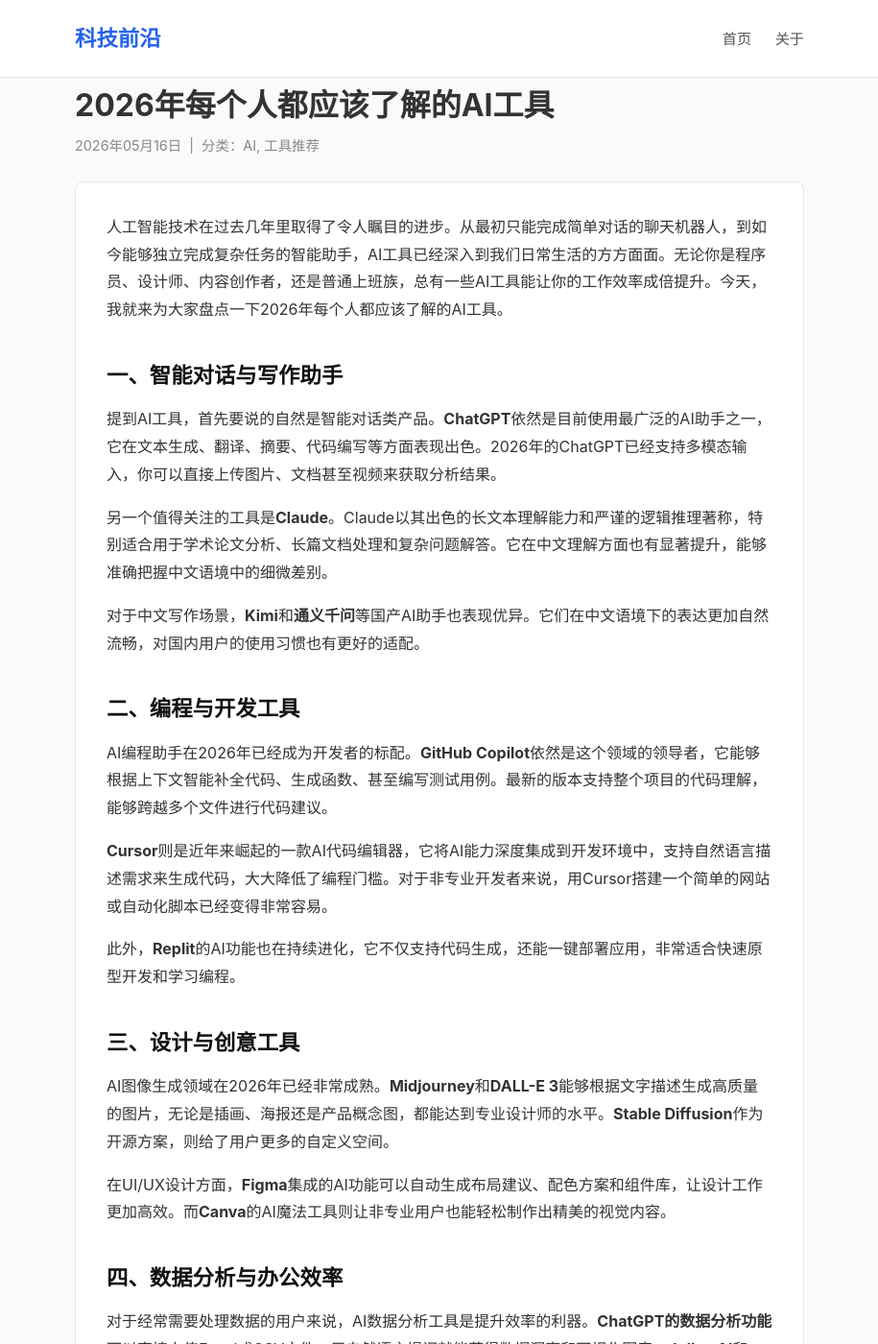
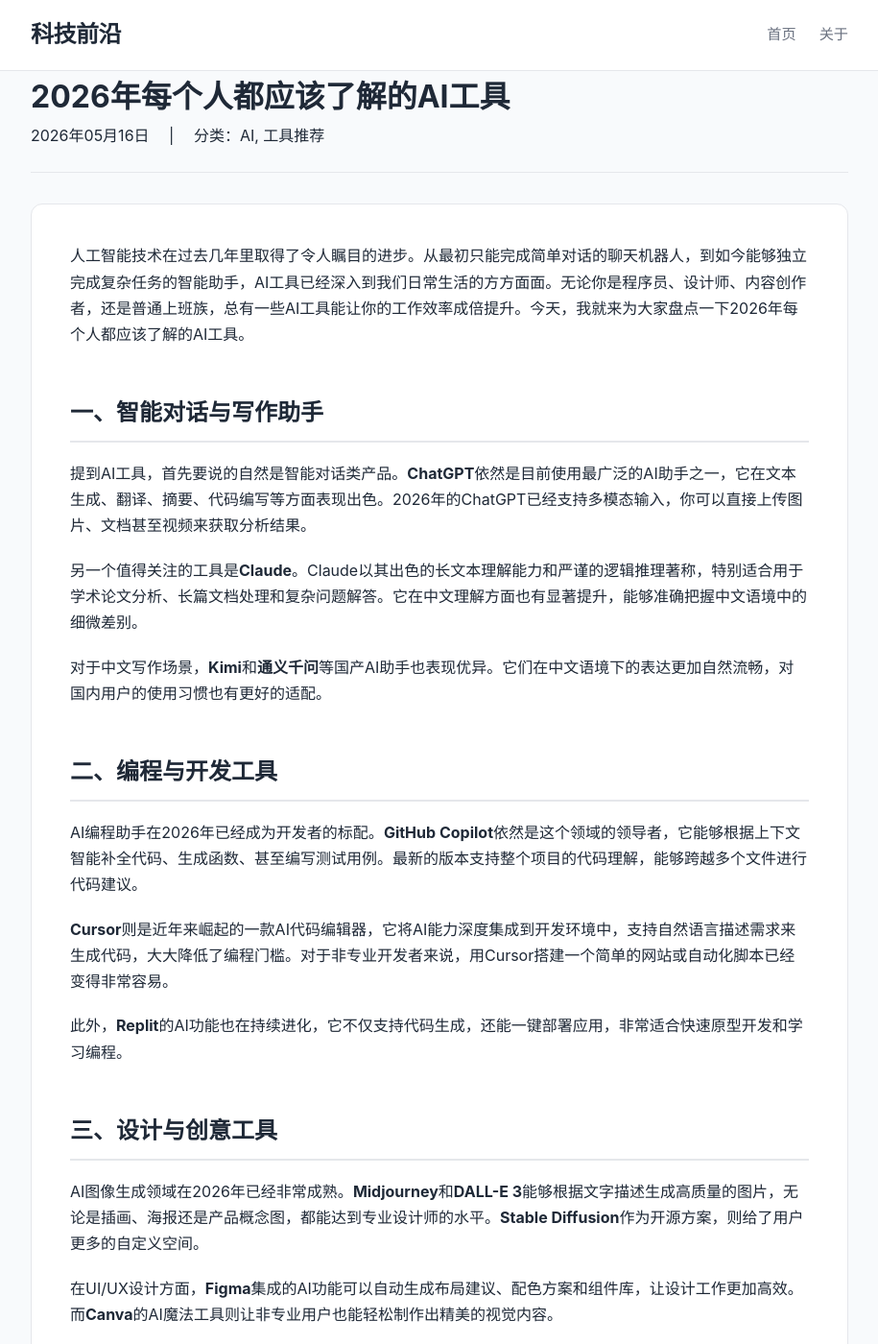
Before and after one commit to WDSEGA/WDSEGA.github.io, a Jekyll site: the page built from _posts/2026-05-16-ai-tools-everyone-should-know.md, in a window 1280 px wide and 1400 px high. Shown: the whole window at 96% size, without its empty margins (182-1097 px from the left). Built offline with Jekyll 4.4.1, drawn with Linux system fonts in a browser that asks for light colours; a script that is not in the unit is left out; some of the changed text lies outside the part shown.

Commit message:
style: upgrade blog UI with modern CSS
- Add CSS variables for consistent theming
- Improve card design with hover effects
- Add tags display on post cards
- Better typography and spacing
- Add pagination support
- Keep all 4 ad codes intact

```diff
--- a/_layouts/default.html
+++ b/_layouts/default.html
@@ -12,10 +12,12 @@
   <meta property="og:type" content="{% if page.layout == 'post' %}article{% else %}website{% endif %}">
   <meta property="og:url" content="{{ page.url | absolute_url }}">
   <meta property="og:site_name" content="{{ site.title }}">
+  {% if page.image %}<meta property="og:image" content="{{ page.image | absolute_url }}">{% endif %}
   <meta name="twitter:card" content="summary_large_image">
   <meta name="twitter:title" content="{% if page.title %}{{ page.title }}{% else %}{{ site.title }}{% endif %}">
   <meta name="twitter:description" content="{% if page.excerpt %}{{ page.excerpt | strip_html | truncate: 160 }}{% else %}{{ site.description }}{% endif %}">
   <link rel="canonical" href="{{ page.url | absolute_url }}">
+  <link rel="alternate" type="application/rss+xml" title="{{ site.title }}" href="{{ '/feed.xml' | absolute_url }}">
 
   <!-- Google Analytics -->
   {% if site.google_analytics %}
@@ -47,109 +49,210 @@
   </script>
 
   <style>
+    :root {
+      --primary: #3b82f6;
+      --primary-dark: #1d4ed8;
+      --text: #1f2937;
+      --text-light: #6b7280;
+      --bg: #f8fafc;
+      --card: #ffffff;
+      --border: #e5e7eb;
+      --code-bg: #1e293b;
+      --code-text: #e2e8f0;
+    }
     * { margin: 0; padding: 0; box-sizing: border-box; }
     body {
       font-family: -apple-system, BlinkMacSystemFont, "Segoe UI", Roboto, "Noto Sans SC", "PingFang SC", "Microsoft YaHei", sans-serif;
-      line-height: 1.8;
-      color: #333;
-      background: #fafafa;
+      line-height: 1.7;
+      color: var(--text);
+      background: var(--bg);
     }
-    a { color: #2563eb; text-decoration: none; transition: color 0.2s; }
-    a:hover { color: #1d4ed8; }
-    .container { max-width: 800px; margin: 0 auto; padding: 0 20px; }
+    a { color: var(--primary); text-decoration: none; transition: all 0.2s ease; }
+    a:hover { color: var(--primary-dark); }
+
+    /* Header */
+    .container { max-width: 900px; margin: 0 auto; padding: 0 24px; }
     header {
-      background: #fff;
-      border-bottom: 1px solid #e5e7eb;
-      padding: 20px 0;
+      background: var(--card);
+      border-bottom: 1px solid var(--border);
+      padding: 16px 0;
       position: sticky;
       top: 0;
-      z-index: 10;
+      z-index: 100;
+      backdrop-filter: blur(8px);
     }
     header .container { display: flex; justify-content: space-between; align-items: center; }
-    header h1 { font-size: 1.4rem; font-weight: 700; color: #111; }
-    header nav a { margin-left: 20px; color: #555; font-size: 0.95rem; }
-    header nav a:hover { color: #2563eb; }
-    main { padding: 40px 0; }
-    .post-list { list-style: none; }
-    .post-list li {
-      background: #fff;
-      border: 1px solid #e5e7eb;
-      border-radius: 8px;
-      padding: 24px;
-      margin-bottom: 16px;
-      transition: box-shadow 0.2s;
+    .site-title { font-size: 1.5rem; font-weight: 700; color: var(--text); letter-spacing: -0.5px; }
+    .site-title:hover { color: var(--primary); }
+    header nav { display: flex; gap: 24px; align-items: center; }
+    header nav a { color: var(--text-light); font-weight: 500; font-size: 0.95rem; }
+    header nav a:hover { color: var(--primary); }
+
+    /* Main */
+    main { padding: 48px 0; min-height: calc(100vh - 200px); }
+
+    /* Post List */
+    .post-list { list-style: none; display: grid; gap: 20px; }
+    .post-card {
+      background: var(--card);
+      border: 1px solid var(--border);
+      border-radius: 12px;
+      overflow: hidden;
+      transition: all 0.3s ease;
     }
-    .post-list li:hover { box-shadow: 0 2px 8px rgba(0,0,0,0.08); }
-    .post-list .post-date { font-size: 0.85rem; color: #888; margin-bottom: 6px; }
-    .post-list .post-title { font-size: 1.2rem; font-weight: 600; margin-bottom: 8px; }
-    .post-list .post-title a { color: #111; }
-    .post-list .post-title a:hover { color: #2563eb; }
-    .post-list .post-excerpt { color: #555; font-size: 0.95rem; }
+    .post-card:hover {
+      box-shadow: 0 4px 20px rgba(0,0,0,0.08);
+      transform: translateY(-2px);
+    }
+    .post-card-inner { padding: 24px; }
+    .post-card .post-date {
+      display: inline-block;
+      font-size: 0.8rem;
+      color: var(--text-light);
+      background: var(--bg);
+      padding: 4px 10px;
+      border-radius: 20px;
+      margin-bottom: 12px;
+    }
+    .post-card .post-title {
+      font-size: 1.25rem;
+      font-weight: 600;
+      margin-bottom: 10px;
+      line-height: 1.4;
+    }
+    .post-card .post-title a { color: var(--text); }
+    .post-card .post-title a:hover { color: var(--primary); }
+    .post-card .post-excerpt { color: var(--text-light); font-size: 0.95rem; line-height: 1.6; }
+    .post-card .post-tags { margin-top: 16px; display: flex; gap: 8px; flex-wrap: wrap; }
+    .post-card .tag {
+      font-size: 0.75rem;
+      color: var(--primary);
+      background: rgba(59, 130, 246, 0.1);
+      padding: 4px 10px;
+      border-radius: 4px;
+    }
+
+    /* Post Content */
     .post-content {
-      background: #fff;
-      border: 1px solid #e5e7eb;
-      border-radius: 8px;
-      padding: 32px;
+      background: var(--card);
+      border: 1px solid var(--border);
+      border-radius: 12px;
+      padding: 40px;
       margin-bottom: 24px;
     }
-    .post-content h1, .post-content h2, .post-content h3 { margin: 1.5em 0 0.5em; color: #111; }
-    .post-content h2 { font-size: 1.4rem; }
-    .post-content h3 { font-size: 1.15rem; }
-    .post-content p { margin-bottom: 1em; }
-    .post-content ul, .post-content ol { margin: 1em 0; padding-left: 2em; }
+    .post-content h1 { font-size: 2rem; margin-bottom: 16px; color: var(--text); letter-spacing: -0.5px; }
+    .post-content h2 { font-size: 1.5rem; margin: 2em 0 0.8em; color: var(--text); border-bottom: 2px solid var(--border); padding-bottom: 8px; }
+    .post-content h3 { font-size: 1.2rem; margin: 1.5em 0 0.6em; color: var(--text); }
+    .post-content h4 { font-size: 1.05rem; margin: 1.2em 0 0.5em; color: var(--text); }
+    .post-content p { margin-bottom: 1.2em; }
+    .post-content ul, .post-content ol { margin: 1em 0; padding-left: 1.5em; }
     .post-content li { margin-bottom: 0.5em; }
+    .post-content img { max-width: 100%; border-radius: 8px; margin: 1em 0; }
+    .post-content a { border-bottom: 1px solid transparent; }
+    .post-content a:hover { border-bottom-color: var(--primary); }
+
+    /* Code */
     .post-content code {
-      background: #f3f4f6;
-      padding: 2px 6px;
+      background: #f1f5f9;
+      padding: 3px 8px;
       border-radius: 4px;
       font-size: 0.9em;
+      font-family: "SF Mono", Consolas, "Liberation Mono", Menlo, monospace;
     }
     .post-content pre {
-      background: #1e293b;
-      color: #e2e8f0;
-      padding: 16px;
-      border-radius: 8px;
+      background: var(--code-bg);
+      color: var(--code-text);
+      padding: 20px;
+      border-radius: 10px;
       overflow-x: auto;
-      margin: 1em 0;
+      margin: 1.5em 0;
+      font-size: 0.9em;
     }
     .post-content pre code { background: none; padding: 0; color: inherit; }
+
+    /* Blockquote */
     .post-content blockquote {
-      border-left: 4px solid #2563eb;
-      padding: 8px 16px;
-      margin: 1em 0;
-      color: #555;
-      background: #f8fafc;
-      border-radius: 0 4px 4px 0;
+      border-left: 4px solid var(--primary);
+      padding: 16px 20px;
+      margin: 1.5em 0;
+      color: var(--text-light);
+      background: linear-gradient(90deg, rgba(59,130,246,0.05) 0%, transparent 100%);
+      border-radius: 0 8px 8px 0;
     }
-    .post-meta { font-size: 0.9rem; color: #888; margin-bottom: 24px; }
-    .ad-slot {
-      background: #f9fafb;
-      border: 1px dashed #d1d5db;
-      text-align: center;
-      padding: 16px;
-      margin: 24px 0;
-      border-radius: 4px;
-      color: #9ca3af;
-      font-size: 0.85rem;
+    .post-content blockquote p:last-child { margin-bottom: 0; }
+
+    /* Tables */
+    .post-content table { width: 100%; border-collapse: collapse; margin: 1.5em 0; }
+    .post-content th, .post-content td { padding: 12px 16px; border: 1px solid var(--border); text-align: left; }
+    .post-content th { background: var(--bg); font-weight: 600; }
+    .post-content tr:hover { background: var(--bg); }
+
+    /* Post Meta */
+    .post-meta {
+      display: flex;
+      gap: 16px;
+      align-items: center;
+      margin-bottom: 32px;
+      padding-bottom: 24px;
+      border-bottom: 1px solid var(--border);
     }
+    .post-meta .date { color: var(--text-light); font-size: 0.9rem; }
+    .post-meta .reading-time { color: var(--text-light); font-size: 0.85rem; }
+
+    /* Pagination */
+    .pagination {
+      display: flex;
+      justify-content: center;
+      gap: 8px;
+      margin-top: 48px;
+      flex-wrap: wrap;
+    }
+    .pagination a, .pagination span {
+      padding: 10px 16px;
+      border-radius: 8px;
+      font-size: 0.9rem;
+    }
+    .pagination a { background: var(--card); border: 1px solid var(--border); color: var(--text); }
+    .pagination a:hover { background: var(--primary); color: white; border-color: var(--primary); }
+    .pagination .current { background: var(--primary); color: white; }
+
+    /* Footer */
     footer {
       text-align: center;
-      padding: 24px 0;
-      color: #888;
-      font-size: 0.85rem;
-      border-top: 1px solid #e5e7eb;
-      margin-top: 40px;
+      padding: 32px 0;
+      color: var(--text-light);
+      font-size: 0.9rem;
+      border-top: 1px solid var(--border);
+      background: var(--card);
     }
-    @media (max-width: 640px) {
-      header .container { flex-direction: column; gap: 12px; }
-      header nav a { margin-left: 12px; }
+    footer a { color: var(--text-light); }
+    footer a:hover { color: var(--primary); }
+
+    /* Responsive */
+    @media (max-width: 768px) {
+      .container { padding: 0 16px; }
+      header .container { flex-direction: column; gap: 16px; }
+      header nav { gap: 16px; }
+      main { padding: 32px 0; }
+      .post-content { padding: 24px; }
+      .post-content h1 { font-size: 1.6rem; }
+    }
+
+    /* Dark mode support (manual toggle via class) */
+    html.dark {
+      --text: #f1f5f9;
+      --text-light: #94a3b8;
+      --bg: #0f172a;
+      --card: #1e293b;
+      --border: #334155;
+      --code-bg: #0f172a;
     }
   </style>
 </head>
 <body>
   <header>
     <div class="container">
-      <h1><a href="{{ '/' | absolute_url }}">{{ site.title }}</a></h1>
+      <a href="{{ '/' | absolute_url }}" class="site-title">{{ site.title }}</a>
       <nav>
         <a href="{{ '/' | absolute_url }}">首页</a>
         <a href="{{ '/about.html' | absolute_url }}">关于</a>
```
Also changed, not shown: other parts of _layouts/default.html (+1 -1 lines), index.html (+37 -7 lines), README.md.
